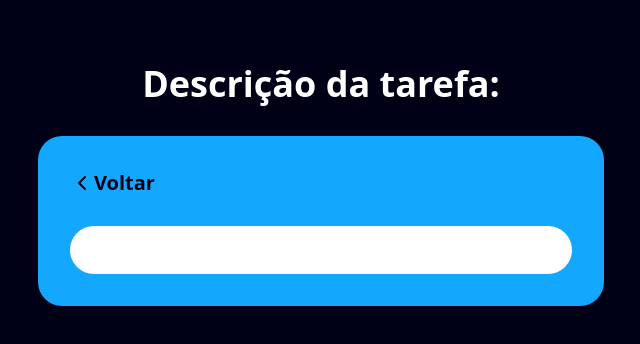
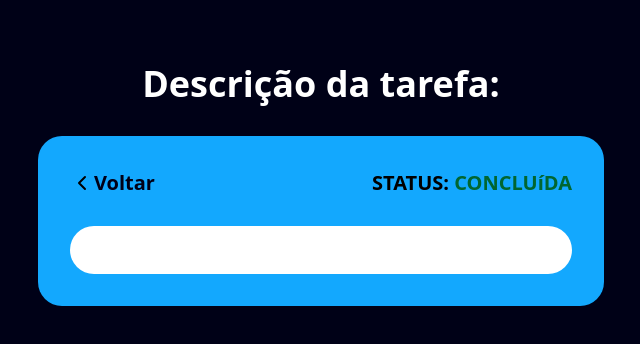
Before and after one commit to jpedroccruz/tasks-frontend, a React (Vite) app: page /tasks/1 in a window 1280 px wide. Shown: the top 344 px of the page, without its empty margins (319-959 px from the left). Built offline with nearby package versions, Linux system fonts and the light colour scheme.

Commit message:
feat: add task status at Task Details Page

```diff
--- a/src/components/Tasks.tsx
+++ b/src/components/Tasks.tsx
@@ -17,8 +17,8 @@ type TasksProps = {
 export default function Tasks({ tasks, deleteTaskById, changeTaskStatus }: TasksProps) {
   const navigate = useNavigate()
 
-  function getTaskDetails(id: number, title: string, description: string) {
-    navigate(`/tasks/${id}?title=${title}&description=${description}`)
+  function getTaskDetails(id: number, title: string, description: string, status: string) {
+    navigate(`/tasks/${id}?title=${title}&description=${description}&status=${status}`)
   }
 
   return (
@@ -32,13 +32,13 @@ export default function Tasks({ tasks, deleteTaskById, changeTaskStatus }: Tasks
 
           <div className="flex items-center gap-4">
             <button
-              onClick={() => getTaskDetails(task.id, task.title, task.description)}
+              onClick={() => getTaskDetails(task.id, task.title, task.description, task.status)}
               className="text-[20px] text-[#000117] hidden md:block hover:cursor-pointer">
               Detalhes
             </button>
 
             <button
-              onClick={() => getTaskDetails(task.id, task.title, task.description)}
+              onClick={() => getTaskDetails(task.id, task.title, task.description, task.status)}
               className="text-[20px] text-[#000117] md:hidden hover:cursor-pointer">
               <Menu />
             </button>
--- a/src/pages/TaskDetails.tsx
+++ b/src/pages/TaskDetails.tsx
@@ -4,15 +4,23 @@ import { useSearchParams } from "react-router"
 export default function TaskDetails() {
   const [ searchParams ] = useSearchParams()
 
+  const status = searchParams.get('status') === 'pending' ? 'PENDENTE' : 'CONCLUíDA'
+
   return (
     <div className="h-dvh bg-[#000117] flex flex-col items-center py-8 gap-8">
       <div className="h-dvh bg-[#000117] flex flex-col items-center py-8 gap-8 w-96 md:w-[566px]">
         <h1 className="text-white text-center font-semibold text-4xl">Descrição da tarefa: {searchParams.get('title')}</h1>
         <div className="bg-[#13A8FE] w-full rounded-3xl flex flex-col justify-center items-center gap-7 p-8" >
-          <a href="/" className="flex place-self-start items-center">
-            <ChevronLeft />
-            <p className="text-[#000017] font-semibold text-[20px]">Voltar</p>
-          </a>
+          <div className="w-full flex justify-between">
+            <a href="/" className="flex place-self-start items-center">
+              <ChevronLeft />
+              <p className="text-[#000017] font-semibold text-[20px]">Voltar</p>
+            </a>
+
+            <p className="font-semibold text-[20px]">
+              STATUS: <span className={`${status === 'PENDENTE' ? 'text-red-800' : 'text-green-800'}`}>{status}</span>
+            </p>
+          </div>
           <div className="bg-white p-6 w-full rounded-3xl">
             <p className="text-2xl text-[#000017]">{searchParams.get('description')}</p>
           </div>
```
